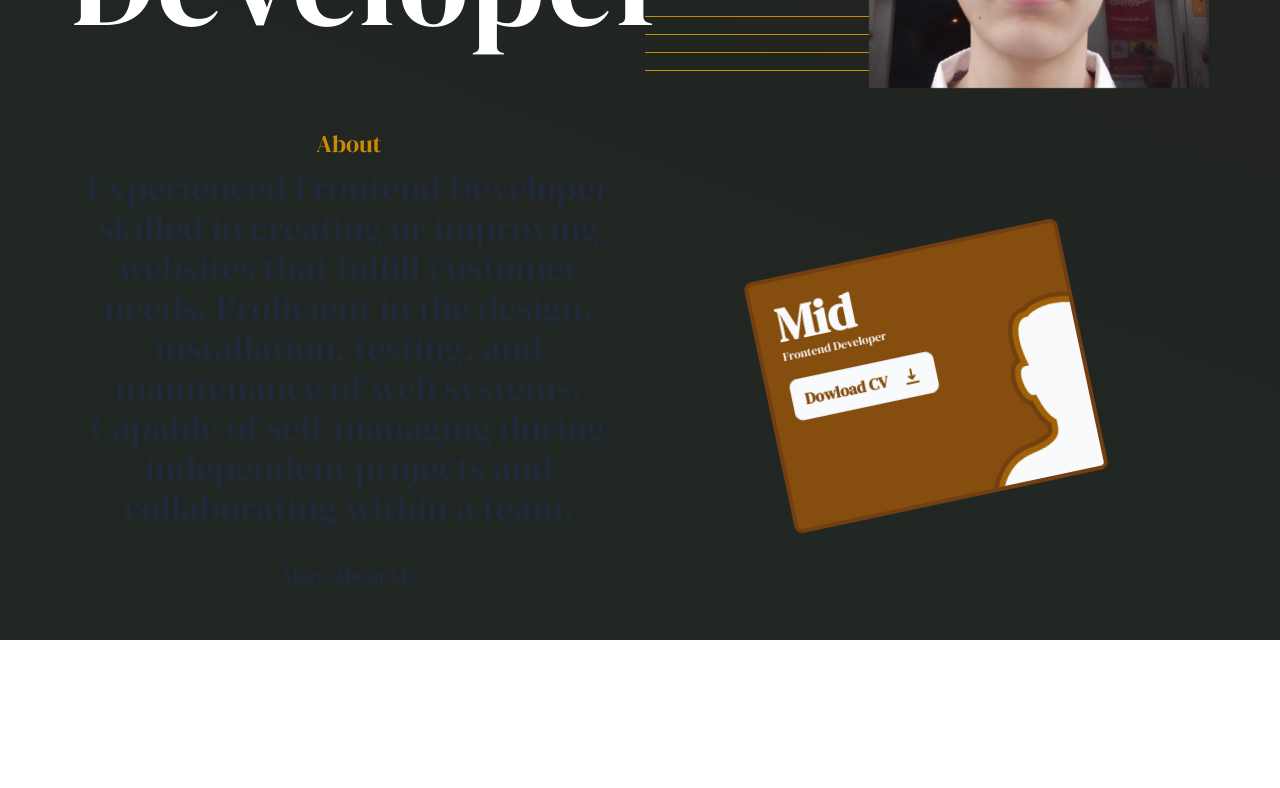
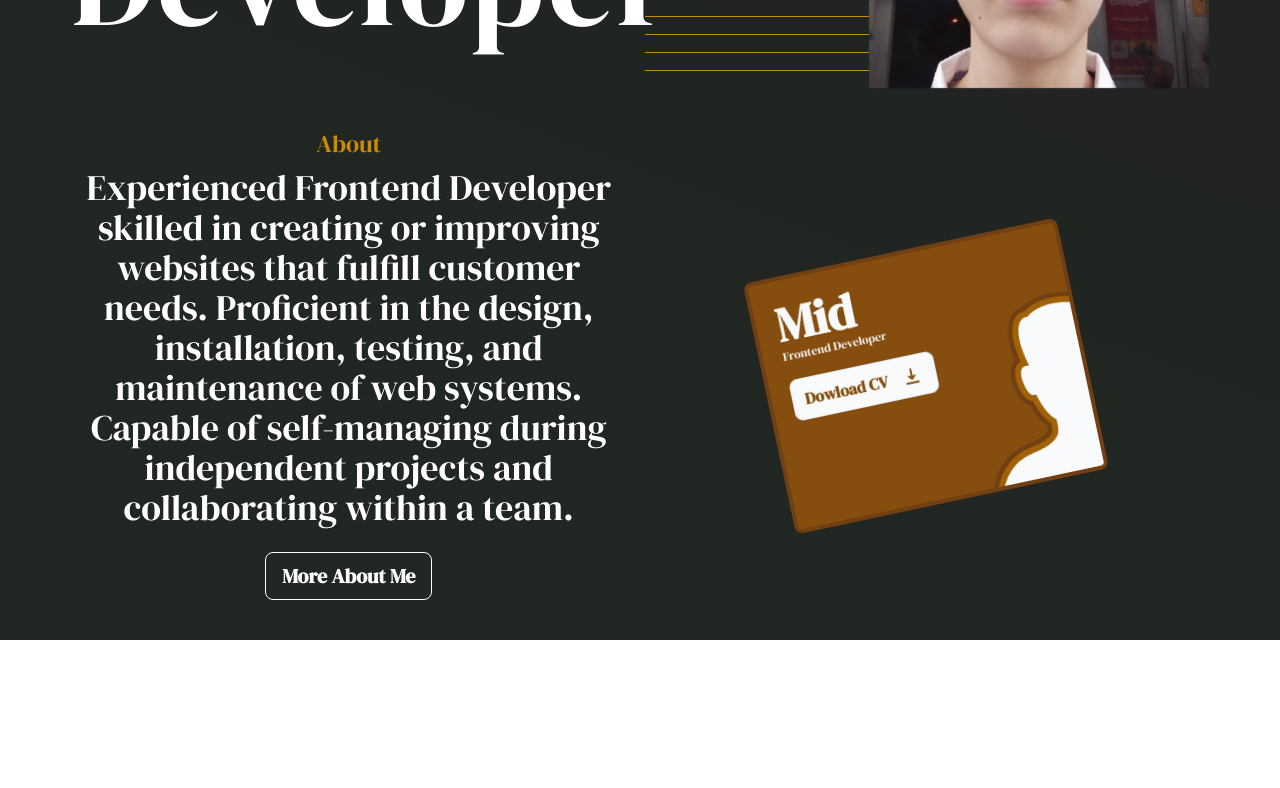
Before and after one commit to homayunmmdy/Portfolio, a Next.js app: page / in a window 1280 px wide. Shown: the part 424-1212 px from the top of the page. Built offline with nearby package versions, Linux system fonts and the light colour scheme.

Commit message:
fix the about section color in home page

```diff
--- a/src/components/About.tsx
+++ b/src/components/About.tsx
@@ -8,7 +8,7 @@ const About = () => {
           <div className="text-yellow-600 relative mb-2 text-2xl text-center">
             About
           </div>
-          <p className="text-2xl  text-center md:text-3xl lg:text-4xl leading-8 ">
+          <p className="text-2xl text-white text-center md:text-3xl lg:text-4xl leading-8 ">
             Experienced Frontend Developer skilled in creating or improving
             websites that fulfill customer needs. Proficient in the design,
             installation, testing, and maintenance of web systems. Capable of
@@ -16,7 +16,7 @@ const About = () => {
             team.
           </p>
           <div className="text-center">
-            <button className="btn btn-outline my-6">
+            <button className="btn text-white btn-outline my-6">
               <span className="text-xl">
                 More About Me
               </span>
```
